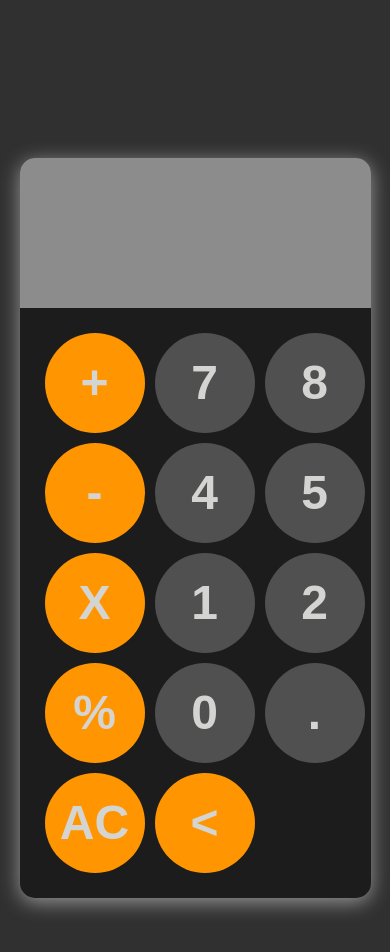
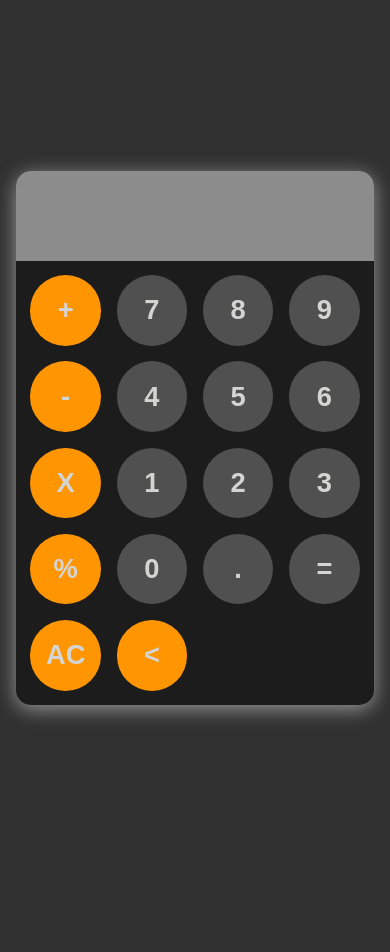
Before and after one commit to w4rdsallcaps/calculator_website, a plain HTML site: page index.html in a window 390 px wide. After the commit the page ends 876 px from the top, so only its background shows below. Drawn offline with Linux system fonts and the light colour scheme; a web font is replaced by a local one.

Commit message:
screen size adaptability

```diff
--- a/style.css
+++ b/style.css
@@ -1,66 +1,89 @@
 @import url('https://fonts.googleapis.com/css2?family=Sono:wght@200..800&display=swap');
 
-body{
-    margin:0;
+body {
+    margin: 0;
     display: flex;
     justify-content: center;
     align-items: center;
-    height: 125vh;
+    min-height: 100vh;
     background-color: #313030;
+    padding: 1rem;
 }
 
-#calculator{
-    font-family: sono;
+#calculator {
+    font-family: 'Sono', sans-serif;
     background-color: #1c1c1c;
     border-radius: 15px;
+    width: 100%;
     max-width: 500px;
-    width: 90%;
     overflow: hidden;
     box-shadow: 0px 4px 20px rgba(255, 255, 255, 0.5);
 }
-#display{
-    width:100%;
-    padding: 20px;
-    font-size: 6rem;
-    text-align: left;
+
+#display {
+    width: 100%;
+    padding: 5%;
+    font-size: clamp(2rem, 10vw, 6rem);
+    text-align: right;
     border: none;
-    background-color:#8c8c8c;
+    background-color: #8c8c8c;
     color: #1C1C1C;
+    box-sizing: border-box;
 }
 
+#keys {
+    display: grid;
+    grid-template-columns: repeat(4, 1fr);
+    gap: 3vmin;
+    padding: 5%;
+}
 
-#keys{
-    display:grid;
-    grid-template-columns: repeat(4,1fr);
-    gap: 10px;
-    padding: 25px;
-}
-button{
+button {
     width: 100%;
     aspect-ratio: 1;
-    height: 100px;
     border-radius: 50%;
-    border:none;
+    border: none;
     background-color: #505050;
     color: #D4D4D2;
-    font-size: 3rem;
-    font-weight:700;
+    font-size: clamp(1rem, 5vw, 3rem);
+    font-weight: 700;
     cursor: pointer;
+    transition: background-color 0.2s ease;
 }
-button:hover{
+
+button:hover {
     background-color: #6e6d6d;
 }
 
-button:active{
+button:active {
     background-color: #f2f2f2;
+    color: #1c1c1c;
 }
 
-.operator_btn{
+.operator_btn {
     background-color: #FF9500;
 }
-.operator_btn:hover{
+
+.operator_btn:hover {
     background-color: #fabb62;
 }
-.operator_btn:active{
+
+.operator_btn:active {
     background-color: #fad39c;
+    color: #1c1c1c;
 }
+
+@media (max-width: 480px) {
+    #keys {
+        gap: 4vmin;
+        padding: 4%;
+    }
+
+    button {
+        font-size: clamp(1.5rem, 7vw, 4rem);
+    }
+
+    #display {
+        font-size: clamp(2.5rem, 12vw, 7rem);
+    }
+}
```
